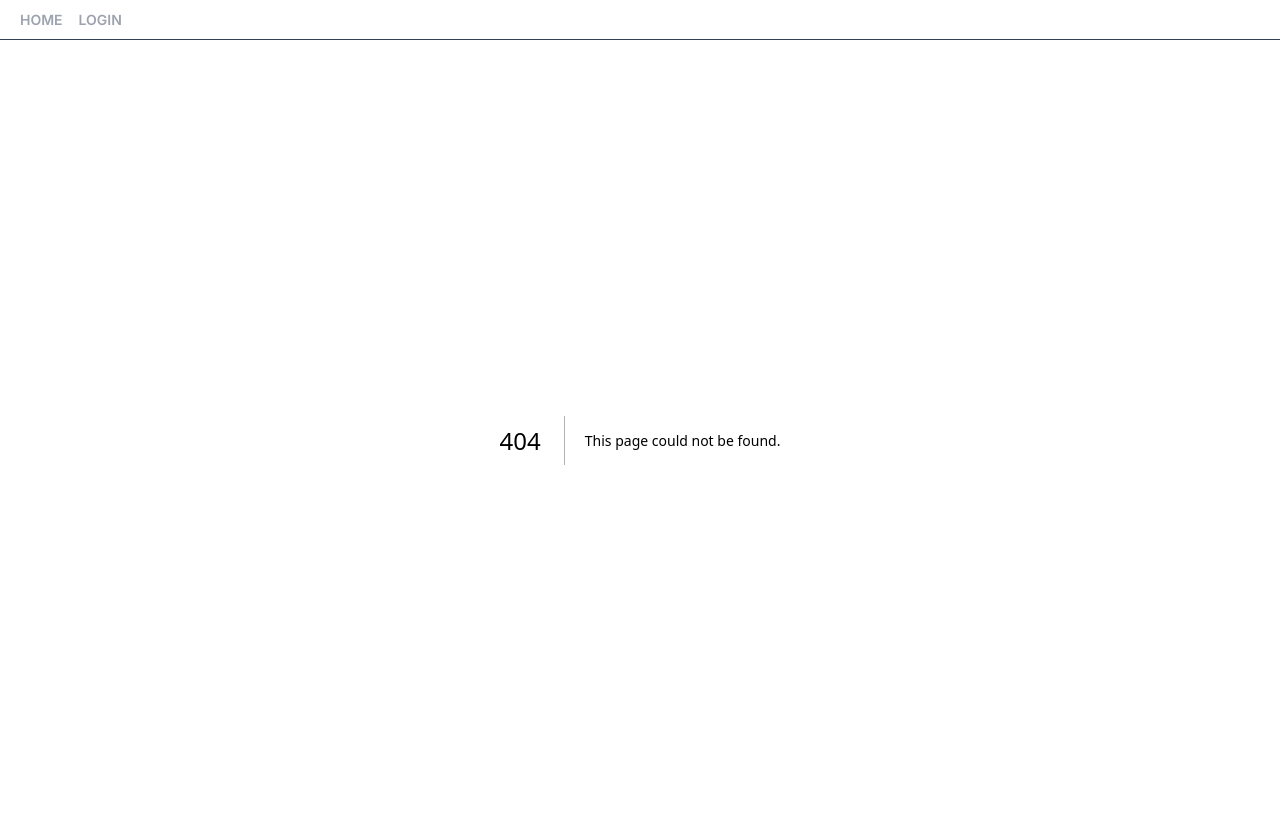
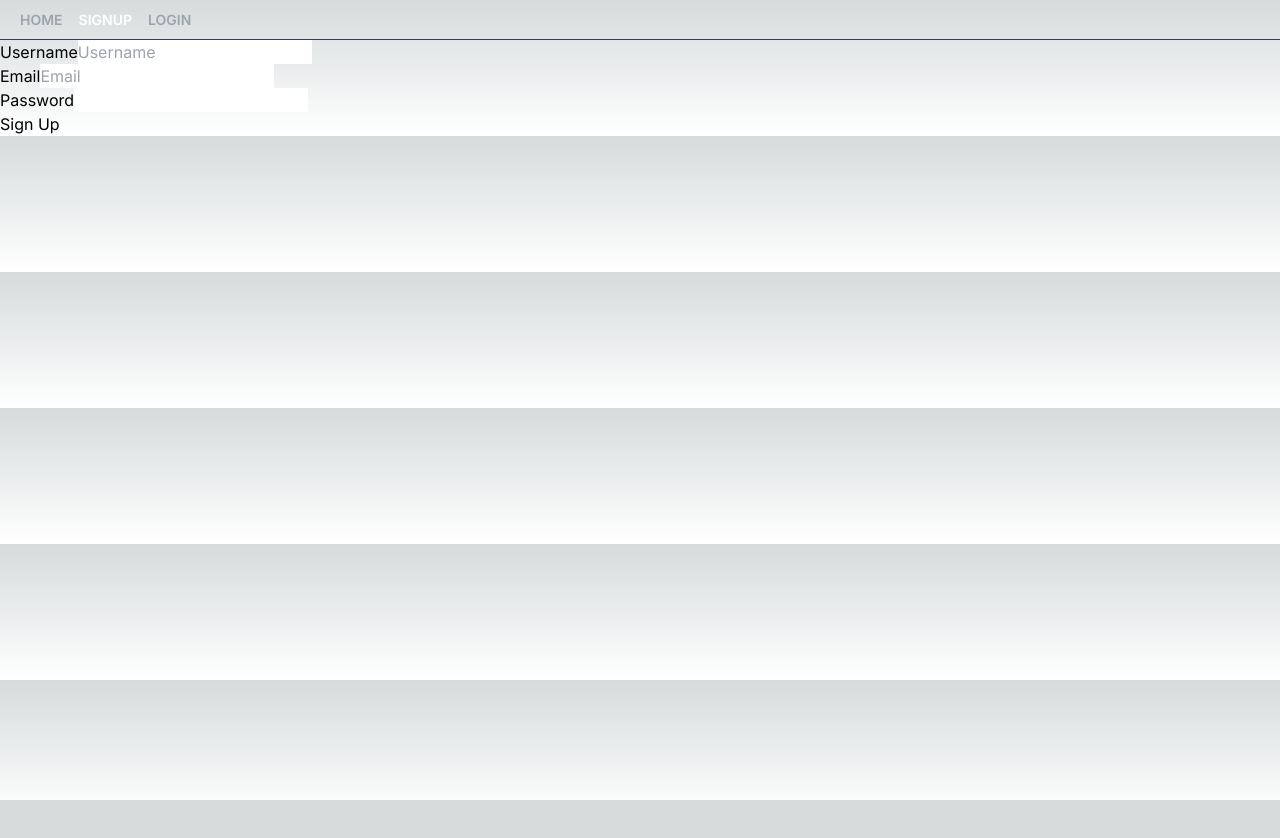
Before and after one commit to manish021124/bloguer, a Next.js app in the folder frontend/bloguer/: page /auth/signup in a window 1280 px wide. Before the commit this address had no page. After the commit the page ends 800 px from the top, so only its background shows below. Built offline with nearby package versions, Linux system fonts and the light colour scheme.

Commit message:
added signup functionality

```diff
--- /dev/null
+++ b/frontend/bloguer/src/app/auth/signup/page.tsx
@@ -0,0 +1,10 @@
+import { SignupPage } from "@/components/auth/SignupPage";
+const Signup: React.FC = () => {
+  return (
+    <div>
+      <SignupPage />
+    </div>
+  )
+}
+
+export default Signup;
--- a/frontend/bloguer/src/components/NavLinks.tsx
+++ b/frontend/bloguer/src/components/NavLinks.tsx
@@ -18,9 +18,14 @@ export function NavLinks() {
           Logout
         </Link>
       ) : (
-        <Link className={`link hover:text-white ${pathname === '/auth/login' ? 'text-white' : 'text-gray-400'}`} href="/auth/login">
-          Login
-        </Link>
+        <div className='space-x-4'>
+          <Link className={`link hover:text-white ${pathname === '/auth/signup' ? 'text-white' : 'text-gray-400'}`} href="/auth/signup">
+            Signup
+          </Link>
+          <Link className={`link hover:text-white ${pathname === '/auth/login' ? 'text-white' : 'text-gray-400'}`} href="/auth/login">
+            Login
+          </Link>
+        </div>
       )
       }
     </nav>
--- a/frontend/bloguer/src/components/auth/SignupForm.tsx
+++ /dev/null
@@ -1,21 +0,0 @@
-import { signup } from "@/app/auth/auth"
-
-export function SignupForm() {
-  return (
-    <form action={signup}>
-      <div>
-        <label htmlFor="name">Name</label>
-        <input id="name" name="name" placeholder="Name" />
-      </div>
-      <div>
-        <label htmlFor="email">Email</label>
-        <input id="email" name="email" type="email" placeholder="Email" />
-      </div>
-      <div>
-        <label htmlFor="password">Password</label>
-        <input id="password" name="password" type="password" />
-      </div>
-      <button type="submit">Sign Up</button>
-    </form>
-  )
-}
--- /dev/null
+++ b/frontend/bloguer/src/components/auth/SignupPage.tsx
@@ -0,0 +1,52 @@
+'use client'
+
+import { FormEvent, useState } from "react"
+import { useRouter } from "next/navigation"
+import { csrAxiosInstance } from "@/lib/axiosInstance";
+
+export async function signup(email: string, username: string, password: string): Promise<string> {
+  try {
+    const response = await csrAxiosInstance.post('auth/users/', { email, username, password })
+    return response.data.access
+  } catch (error) {
+    console.error('SignUp failed: ', error)
+    throw new Error('Signup failed. Please try again.')
+  }
+}
+
+export function SignupPage() {
+  const [username, setUsername] = useState('')
+  const [password, setPassword] = useState('')
+  const [email, setEmail] = useState('')
+  const [error, setError] = useState('')
+  const router = useRouter()
+
+  const handleSubmit = async (event: FormEvent) => {
+    event.preventDefault()
+    try {
+      await signup(email, username, password)
+      router.push('/auth/login')
+    } catch (error) {
+      setError('Login failed. Please check  your credentials.')
+    }
+  }
+
+  return (
+    <form onSubmit={handleSubmit}>
+      <div>
+        <label htmlFor="username">Username</label>
+        <input id="username" name="username" type="text" placeholder="Username" onChange={(e) => setUsername(e.target.value)} />
+      </div>
+      <div>
+        <label htmlFor="email">Email</label>
+        <input id="email" name="email" type="email" placeholder="Email" onChange={(e) => setEmail(e.target.value)} />
+      </div>
+      <div>
+        <label htmlFor="password">Password</label>
+        <input id="password" name="password" type="password" onChange={(e) => setPassword(e.target.value)} />
+      </div>
+      <button type="submit">Sign Up</button>
+      {error && <p style={{ color: 'red' }}>{error}</p>}
+    </form>
+  )
+}
```
